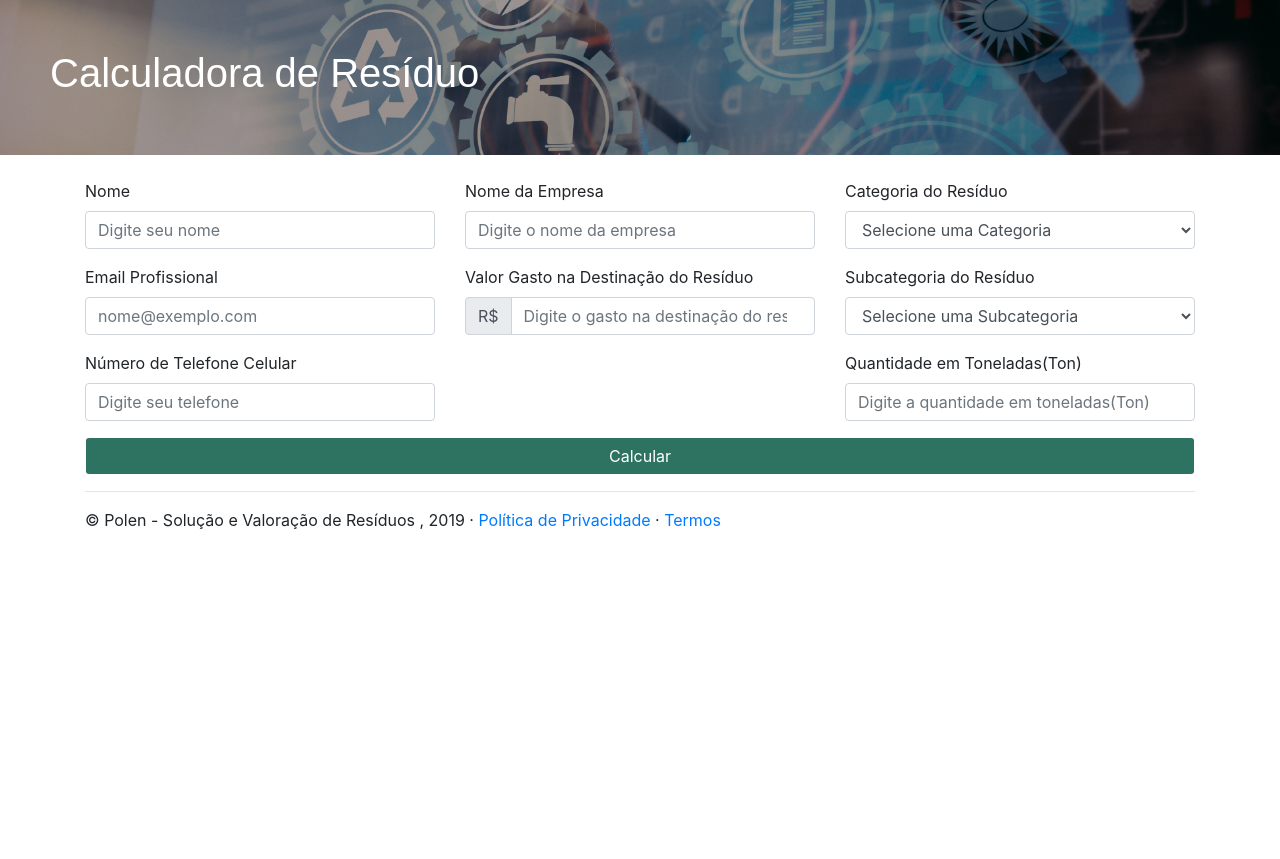
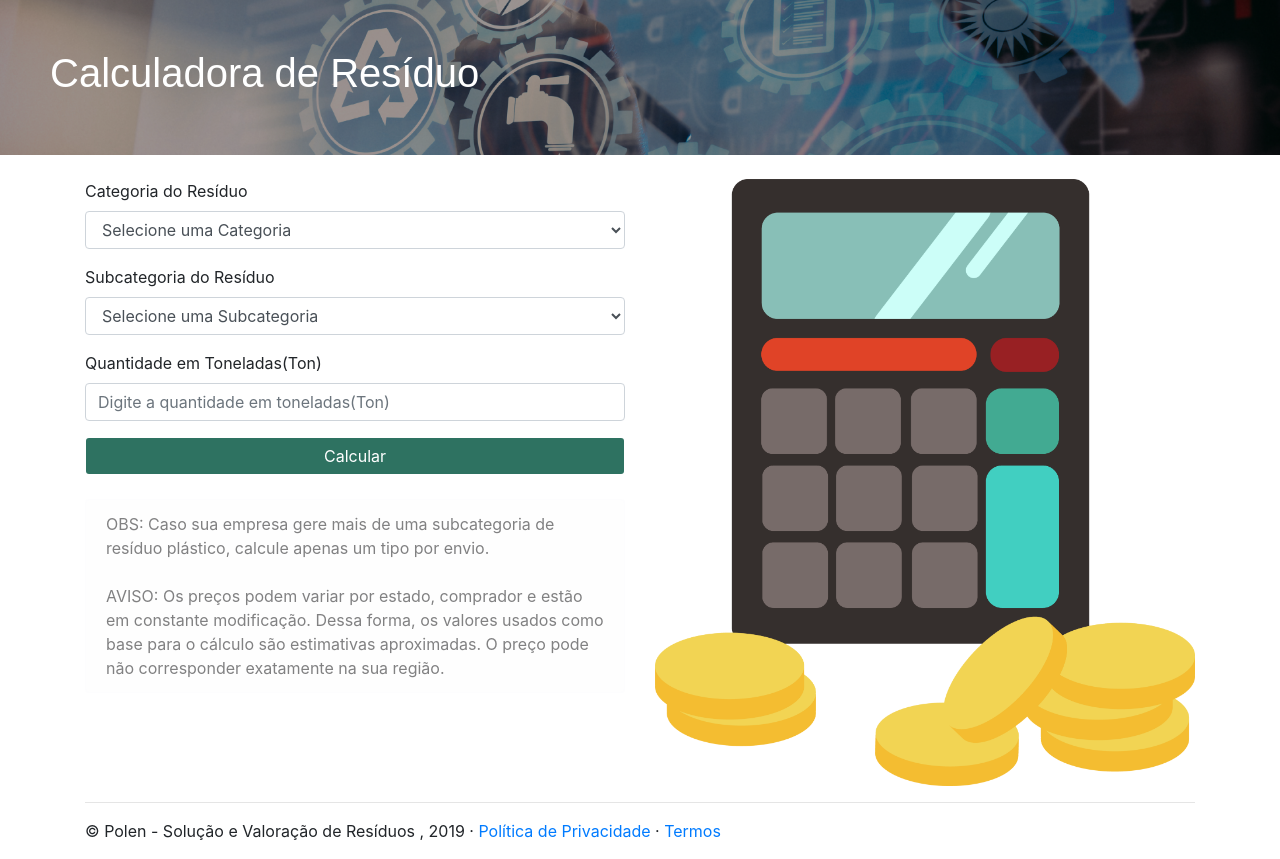
Before and after one commit to gabrielveigalima/calculadora_residuos, a PHP site: page /calcular.php in a window 1280 px wide. Shown: the part 76-935 px from the top of the page. Before the commit the page ends 605 px from the top, so only its background shows below. Run offline with PHP 8.4, Linux system fonts and the light colour scheme; the visitor is signed in with stand-in values (Sample User, id 1); data that the repository does not hold is empty; a stand-in replaces the project's code that opens the database connection; some libraries are stand-ins or nearby versions.

Commit message:
add os avisos

```diff
--- a/calcular.php
+++ b/calcular.php
@@ -3,8 +3,8 @@
 include_once('connect/connect.php');
 
 session_start();
-if (isset($_SESSION['preencher'])){
-  if ($_SESSION['preencher'] == 1){
+//if (isset($_SESSION['preencher'])){
+  //if ($_SESSION['preencher'] == 1){
 
 
 
@@ -66,46 +66,12 @@ if (isset($_SESSION['preencher'])){
         <h1 class="letra_branca"
         >Calculadora de Resíduo</h1>
       </div>
-      <!-- Mensagens de marketing e outras featurezinhas
-      ================================================== -->
-      <!-- Envolve o resto da página em outro container, para centralizar todo o conteúdo. -->
       <br>
       <div class="container marketing">
-        <form method="POST" action="cad_calc.php" autocomplete="false">
+      <div class="row">
 
-
-        <!-- Três colunas de texto, abaixo do carousel -->
-        <div class="row">
-          <div class="col-lg-4">
-            <div class="form-group">
-              <label>Nome</label>
-              <input name="name" required type="text" class="form-control" placeholder="Digite seu nome">
-            </div>
-            <div class="form-group">
-              <label>Email Profissional</label>
-              <input name="email" required type="email" class="form-control" placeholder="nome@exemplo.com">
-            </div>
-            <div class="form-group">
-              <label>Número de Telefone Celular</label>
-              <input name="tel" required type="text" class="form-control" placeholder="Digite seu telefone">
-            </div>
-          </div><!-- /.col-lg-4 -->
-          <div class="col-lg-4">
-            <div class="form-group">
-              <label>Nome da Empresa</label>
-              <input name="name_company" required type="text" class="form-control" placeholder="Digite o nome da empresa">
-            </div>
-            <div class="form-group">
-              <label>Valor Gasto na Destinação do Resíduo</label>
-              <div class="input-group">
-                <div class="input-group-prepend">
-                  <div class="input-group-text">R$</div>
-                </div>
-                <input name="destination" required type="number" class="form-control" placeholder="Digite o gasto na destinação do resíduo">
-              </div>
-            </div>
-          </div><!-- /.col-lg-4 -->
-          <div class="col-lg-4">
+        <div class="col-lg-6">
+          <form method="POST" action="cad_calc.php" autocomplete="false">
             <div class="form-group">
               <label>Categoria do Resíduo</label>
               <select class="form-control" required name="category">
@@ -139,18 +105,20 @@ if (isset($_SESSION['preencher'])){
               <label>Quantidade em Toneladas(Ton)</label>
               <input name="amount" required type="number" class="form-control" placeholder="Digite a quantidade em toneladas(Ton)">
             </div>
-          </div><!-- /.col-lg-4 -->
-          <div class="col-lg-12">
             <input type="submit" value="Calcular" class="form-control btn btn_navbar">
-
+          </form><br>
+          <div class="alert alert-light" role="alert">
+            OBS: Caso sua empresa gere mais de uma subcategoria de resíduo plástico, calcule apenas um tipo por envio.
+            <br><br>
+            AVISO: Os preços podem variar por estado, comprador e estão em constante modificação. Dessa forma, os valores usados como base para o cálculo são estimativas aproximadas. O preço pode não corresponder exatamente na sua região.
           </div>
-        </form>
+        </div><!-- /.col-md-6 -->
+        <div class="col-md-6" >
+          <img class="img-fluid" src="img/Calculadora.png">
+        </div>
         </div><!-- /.row -->
-
         <hr class="featurette-divider">
       </div><!-- /.container -->
-
-
 
       <!-- FOOTER -->
       <footer class="container">
@@ -175,7 +143,7 @@ Privacidade</a> &middot; <a target="_black" href="https://brpolenmarketplace.s3.
 
 <?php
 
-  unset($_SESSION['preencher']);
+ /* unset($_SESSION['preencher']);
 
   }
 }
@@ -186,5 +154,5 @@ else {
 
 }
 
-
+*/
 ?>
```
